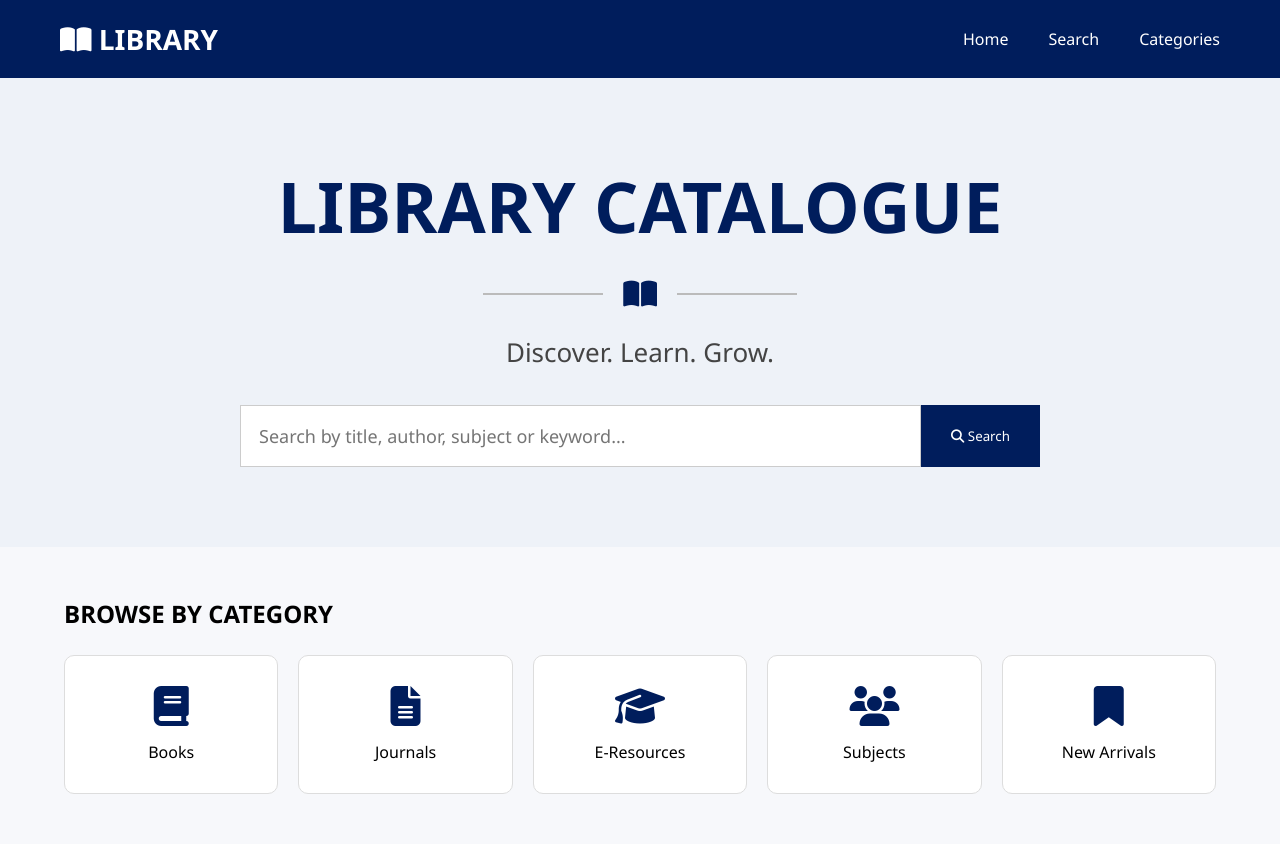
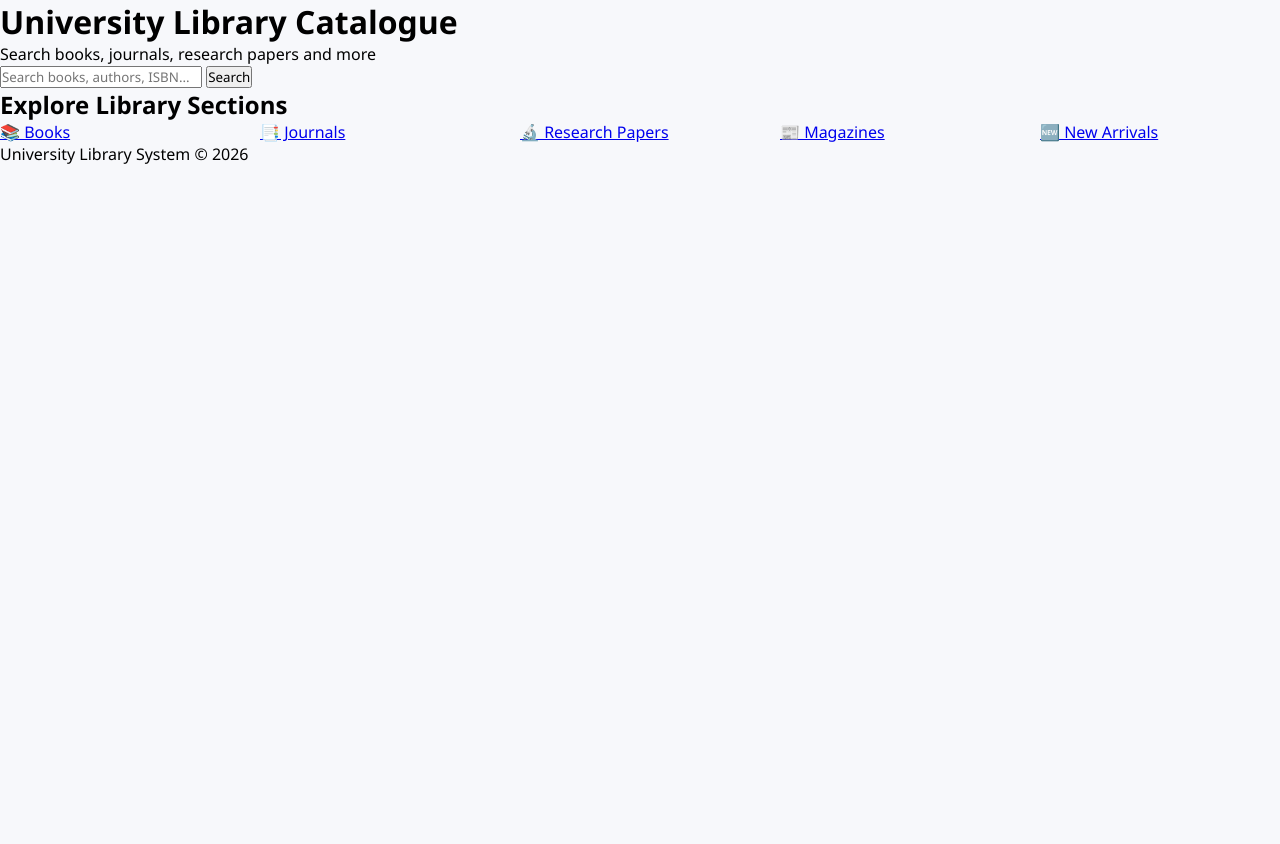
Before and after one commit to realdhayo1/library-system, a Flask app: page / in a window 1280 px wide. After the commit the page ends 164 px from the top, so only its background shows below. Run offline with Flask 3, Linux system fonts and the light colour scheme.

Commit message:
Update index.html

```diff
--- a/templates/index.html
+++ b/templates/index.html
@@ -1,151 +1,74 @@
 <!DOCTYPE html>
 <html lang="en">
 <head>
+    <meta charset="UTF-8">
+    <title>University Library Catalogue</title>
+    <link rel="stylesheet" href="/static/style.css">
 
-    <meta charset="UTF-8">
-
-    <title>Library Catalogue</title>
-
-    <link rel="stylesheet"
-          href="{{ url_for('static', filename='style.css') }}">
-
-    <link rel="stylesheet"
-          href="https://cdnjs.cloudflare.com/ajax/libs/font-awesome/6.5.1/css/all.min.css">
-
+    <meta name="viewport" content="width=device-width, initial-scale=1.0">
 </head>
 
 <body>
 
-<nav class="navbar">
+<header>
+    <h1>University Library Catalogue</h1>
+    <p>Search books, journals, research papers and more</p>
+</header>
 
-    <div class="logo">
-        <i class="fas fa-book-open"></i>
-        LIBRARY
-    </div>
+<!-- SEARCH BOX -->
+<div class="search-container">
 
-    <ul>
-        <li><a href="#">Home</a></li>
-        <li><a href="#">Search</a></li>
-        <li><a href="#">Categories</a></li>
-    </ul>
-
-</nav>
-
-<section class="hero">
-
-    <h1>LIBRARY CATALOGUE</h1>
-
-    <div class="divider">
-        <span></span>
-        <i class="fas fa-book-open"></i>
-        <span></span>
-    </div>
-
-    <p>Discover. Learn. Grow.</p>
-
-    <form action="/search" method="GET" class="search-box">
+    <form action="/search" method="GET">
 
         <input
             type="text"
             name="q"
-            placeholder="Search by title, author, subject or keyword..."
-            required
-        >
+            placeholder="Search books, authors, ISBN..."
+            required>
 
         <button type="submit">
-            <i class="fas fa-search"></i>
             Search
         </button>
 
     </form>
 
-</section>
+</div>
 
-<section class="section">
+<!-- CATEGORY SECTION -->
+<div class="container">
 
-    <h2>BROWSE BY CATEGORY</h2>
+    <h2>Explore Library Sections</h2>
 
     <div class="categories">
 
-        <div class="category">
-            <i class="fas fa-book"></i>
-            <p>Books</p>
-        </div>
+        <a href="/books" class="category-card">
+            📚 Books
+        </a>
 
-        <div class="category">
-            <i class="fas fa-file-lines"></i>
-            <p>Journals</p>
-        </div>
+        <a href="/journals" class="category-card">
+            📑 Journals
+        </a>
 
-        <div class="category">
-            <i class="fas fa-graduation-cap"></i>
-            <p>E-Resources</p>
-        </div>
+        <a href="/research" class="category-card">
+            🔬 Research Papers
+        </a>
 
-        <div class="category">
-            <i class="fas fa-users"></i>
-            <p>Subjects</p>
-        </div>
+        <a href="/magazines" class="category-card">
+            📰 Magazines
+        </a>
 
-        <div class="category">
-            <i class="fas fa-bookmark"></i>
-            <p>New Arrivals</p>
-        </div>
+        <a href="/new-arrivals" class="category-card">
+            🆕 New Arrivals
+        </a>
 
     </div>
 
-</section>
+</div>
 
-{% if books %}
-
-<section class="section">
-
-    <h2>Search Results ({{ books|length }})</h2>
-
-    <div class="book-grid">
-
-        {% for book in books %}
-
-        <div class="book-card">
-
-            {% if book.cover %}
-                <img src="{{ book.cover }}" alt="{{ book.title }}">
-            {% else %}
-                <div class="no-cover">
-                    No Cover Available
-                </div>
-            {% endif %}
-
-            <div class="book-info">
-
-                <h3>{{ book.title }}</h3>
-
-                <p>
-                    <strong>Author:</strong>
-                    {{ book.author }}
-                </p>
-
-                <p>
-                    <strong>Year:</strong>
-                    {{ book.year }}
-                </p>
-
-                <p>
-                    <strong>ISBN:</strong>
-                    {{ book.isbn }}
-                </p>
-
-            </div>
-
-        </div>
-
-        {% endfor %}
-
-    </div>
-
-</section>
-
-{% endif %}
+<!-- FOOTER -->
+<footer>
+    <p>University Library System © 2026</p>
+</footer>
 
 </body>
 </html>
```
